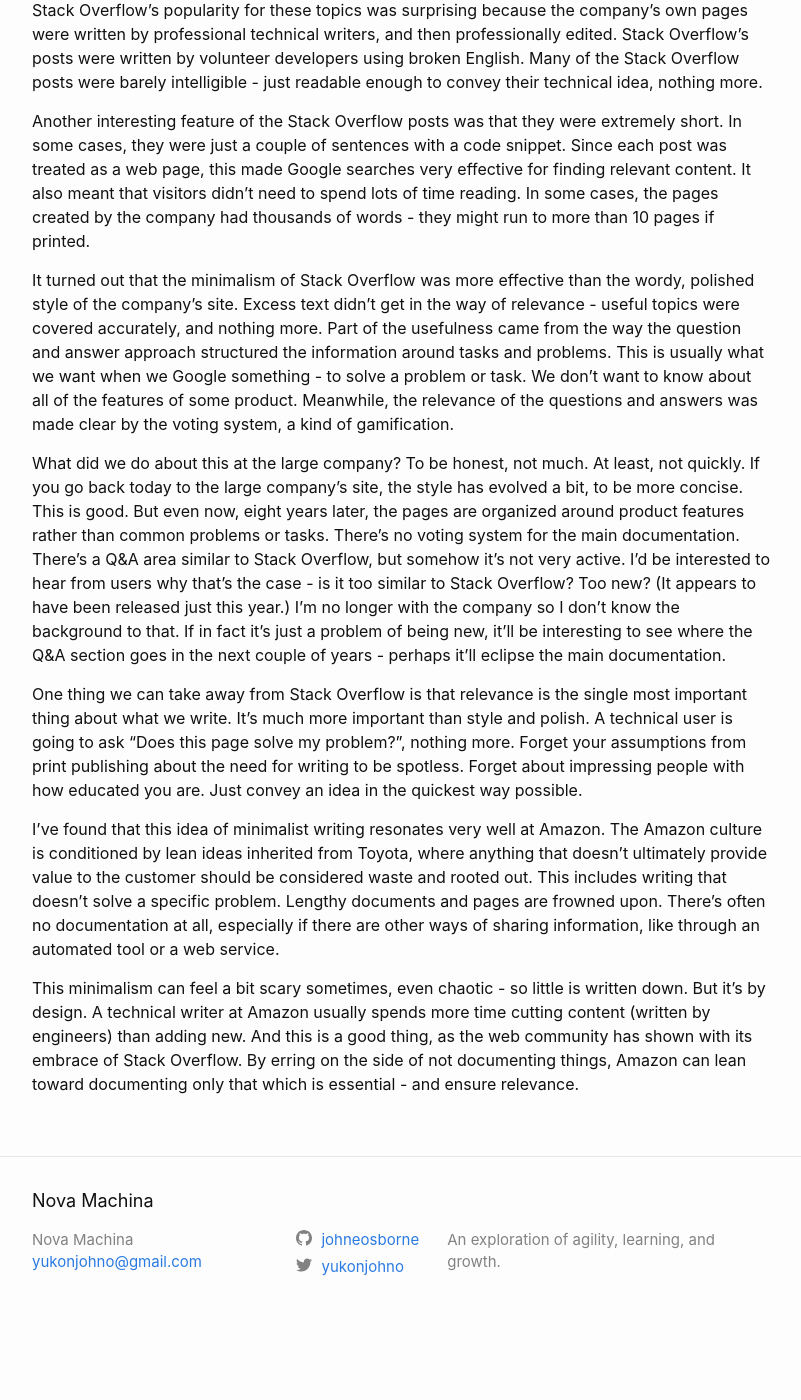
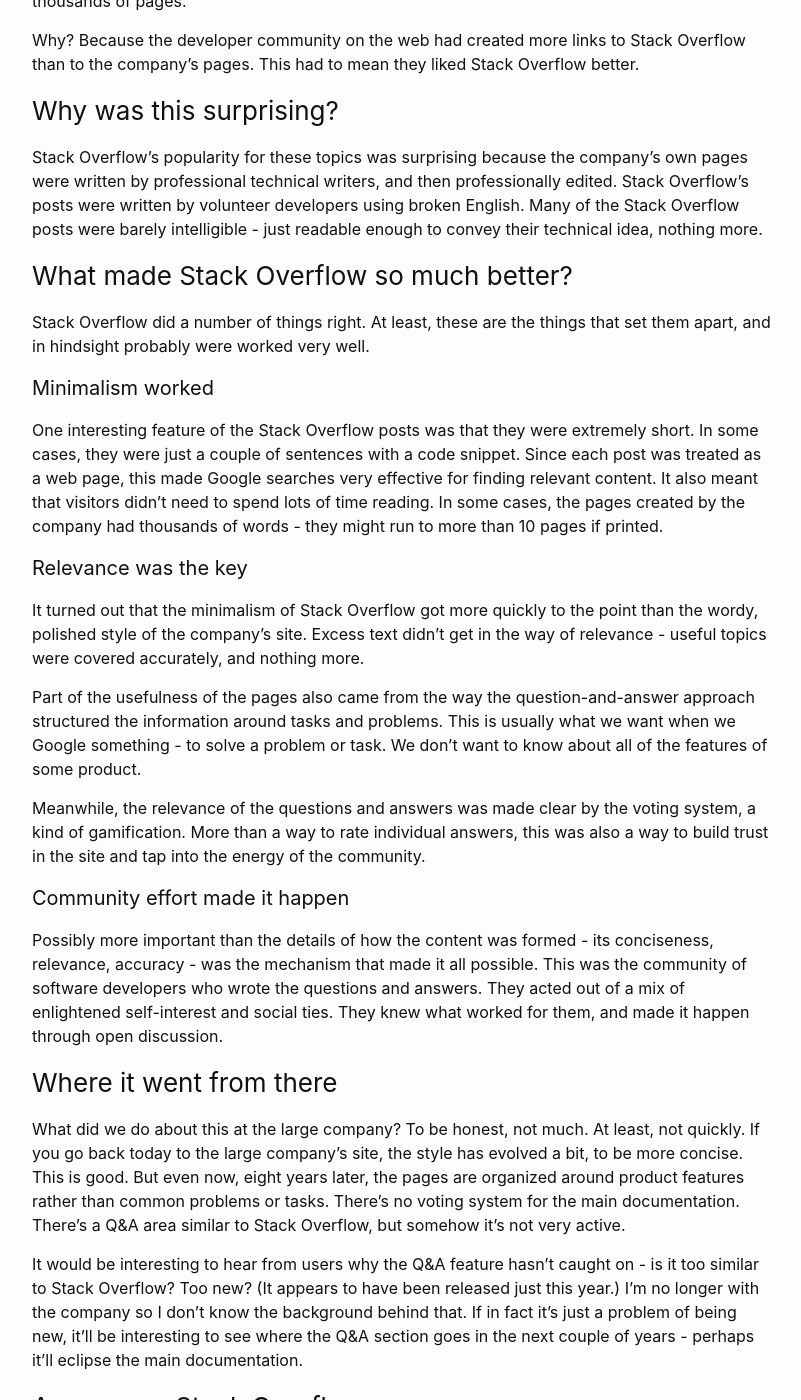
Before and after one commit to johneosborne/johneosborne.github.io, a Jekyll site: the page relevance/2020/12/18/stack-overflow-relevance.html, which Jekyll copies as it is, in a window 1280 px wide and 1400 px high, scrolled down 1076 px. Shown: the whole window, without its empty margins (238-1039 px from the left). Built offline with Jekyll 4.4.1, drawn with Linux system fonts in a browser that asks for light colours; before the commit the page ends 2415 px from its top, so only the background shows below that; some of the changed text lies outside the part shown.

Commit message:
added headings and content
Expanded on the community aspect

```diff
--- a/relevance/2020/12/18/stack-overflow-relevance.html
+++ b/relevance/2020/12/18/stack-overflow-relevance.html
@@ -51,23 +51,61 @@
 
 <!--more-->
 
-<p><img src="/images/stack-overflow.png" alt="Stack Overflow dominates" /></p>
+<p><img src="/images/stack-overflow.png" alt="Stack Overflow wins" /></p>
 
-<p>Back when data flowed from Google like lemonade from Rock Candy Mountain (before 2012), this large company was able to track the performance of it’s pages for specific terms that the pages were about. A team of us were also able to track the performance of competitors’ pages for the same terms. What we found was surprising: the top performer for the majority of terms was <a href="https://stackoverflow.com/">Stack Overflow</a>. The second most popular site was Wikipedia, and the company’s own pages usually didn’t rank on the first page of search results at all. This meant that when people searched for terms on Google that were related to the company’s pages, the top search results were dominated by Stack Overflow. This pattern held true across hundreds of search terms and tens of thousands of pages. Why? Because the developer community on the web had created more links to Stack Overflow than to the company’s pages, because they liked Stack Overflow better.</p>
+<h3 id="a-discovery">A discovery</h3>
+
+<p>Back when data flowed from Google like lemonade from Rock Candy Mountain (before 2012), this large company was able to track the performance of it’s pages for specific terms that the pages were about. A team of us were also able to track the performance of competitors’ pages for the same terms. What we found was surprising: the top performer for the majority of terms was <a href="https://stackoverflow.com/">Stack Overflow</a>. The second most popular site was Wikipedia, and the company’s own pages usually didn’t rank on the first page of search results at all. This meant that when people searched for terms on Google that were related to the company’s pages, the top search results were dominated by Stack Overflow. This pattern held true across hundreds of search terms and tens of thousands of pages.</p>
+
+<p>Why? Because the developer community on the web had created more links to Stack Overflow than to the company’s pages. This had to mean they liked Stack Overflow better.</p>
+
+<h3 id="why-was-this-surprising">Why was this surprising?</h3>
 
 <p>Stack Overflow’s popularity for these topics was surprising because the company’s own pages were written by professional technical writers, and then professionally edited. Stack Overflow’s posts were written by volunteer developers using broken English. Many of the Stack Overflow posts were barely intelligible - just readable enough to convey their technical idea, nothing more.</p>
 
-<p>Another interesting feature of the Stack Overflow posts was that they were extremely short. In some cases, they were just a couple of sentences with a code snippet. Since each post was treated as a web page, this made Google searches very effective for finding relevant content. It also meant that visitors didn’t need to spend lots of time reading. In some cases, the pages created by the company had thousands of words - they might run to more than 10 pages if  printed.</p>
+<h3 id="what-made-stack-overflow-so-much-better">What made Stack Overflow so much better?</h3>
 
-<p>It turned out that the minimalism of Stack Overflow was more effective than the wordy, polished style of the company’s site. Excess text didn’t get in the way of relevance - useful topics were covered accurately, and nothing more. Part of the usefulness came from the way the question and answer approach structured the information around tasks and problems. This is usually what we want when we Google something - to solve a problem or task. We don’t want to know about all of the features of some product. Meanwhile, the relevance of the questions and answers was made clear by the voting system, a kind of gamification.</p>
+<p>Stack Overflow did a number of things right. At least, these are the things that set them apart, and in hindsight probably were worked very well.</p>
 
-<p>What did we do about this at the large company? To be honest, not much. At least, not quickly. If you go back today to the large company’s site, the style has evolved a bit, to be more concise. This is good. But even now, eight years later, the pages are organized around product features rather than common problems or tasks. There’s no voting system for the main documentation. There’s a Q&amp;A area similar to Stack Overflow, but somehow it’s not very active. I’d be interested to hear from users why that’s the case - is it too similar to Stack Overflow? Too new? (It appears to have been released just this year.) I’m no longer with the company so I don’t know the background to that. If in fact it’s just a problem of being new, it’ll be interesting to see where the Q&amp;A section goes in the next couple of years - perhaps it’ll eclipse the main documentation.</p>
+<h4 id="minimalism-worked">Minimalism worked</h4>
+
+<p>One interesting feature of the Stack Overflow posts was that they were extremely short. In some cases, they were just a couple of sentences with a code snippet. Since each post was treated as a web page, this made Google searches very effective for finding relevant content. It also meant that visitors didn’t need to spend lots of time reading. In some cases, the pages created by the company had thousands of words - they might run to more than 10 pages if printed.</p>
+
+<h4 id="relevance-was-the-key">Relevance was the key</h4>
+
+<p>It turned out that the minimalism of Stack Overflow got more quickly to the point than the wordy, polished style of the company’s site. Excess text didn’t get in the way of relevance - useful topics were covered accurately, and nothing more.</p>
+
+<p>Part of the usefulness of the pages also came from the way the question-and-answer approach structured the information around tasks and problems. This is usually what we want when we Google something - to solve a problem or task. We don’t want to know about all of the features of some product.</p>
+
+<p>Meanwhile, the relevance of the questions and answers was made clear by the voting system, a kind of gamification. More than a way to rate individual answers, this was also a way to build trust in the site and tap into the energy of the community.</p>
+
+<h4 id="community-effort-made-it-happen">Community effort made it happen</h4>
+
+<p>Possibly more important than the details of how the content was formed - its conciseness, relevance, accuracy - was the mechanism that made it all possible. This was the community of software developers who wrote the questions and answers. They acted out of a mix of enlightened self-interest and social ties. They knew what worked for them, and made it happen through open discussion.</p>
+
+<h3 id="where-it-went-from-there">Where it went from there</h3>
+
+<p>What did we do about this at the large company? To be honest, not much. At least, not quickly. If you go back today to the large company’s site, the style has evolved a bit, to be more concise. This is good. But even now, eight years later, the pages are organized around product features rather than common problems or tasks. There’s no voting system for the main documentation. There’s a Q&amp;A area similar to Stack Overflow, but somehow it’s not very active.</p>
+
+<p>It would be interesting to hear from users why the Q&amp;A feature hasn’t caught on - is it too similar to Stack Overflow? Too new? (It appears to have been released just this year.) I’m no longer with the company so I don’t know the background behind that. If in fact it’s just a problem of being new, it’ll be interesting to see where the Q&amp;A section goes in the next couple of years - perhaps it’ll eclipse the main documentation.</p>
+
+<h3 id="amazon-vs-stack-overflow">Amazon vs Stack Overflow</h3>
 
 <p>One thing we can take away from Stack Overflow is that relevance is the single most important thing about what we write. It’s much more important than style and polish. A technical user is going to ask “Does this page solve my problem?”, nothing more. Forget your assumptions from print publishing about the need for writing to be spotless. Forget about impressing people with how educated you are. Just convey an idea in the quickest way possible.</p>
 
+<h4 id="lean--minimalist">Lean = minimalist</h4>
+
 <p>I’ve found that this idea of minimalist writing resonates very well at Amazon. The Amazon culture is conditioned by lean ideas inherited from Toyota, where anything that doesn’t ultimately provide value to the customer should be considered waste and rooted out. This includes writing that doesn’t solve a specific problem. Lengthy documents and pages are frowned upon. There’s often no documentation at all, especially if there are other ways of sharing information, like through an automated tool or a web service.</p>
 
-<p>This minimalism can feel a bit scary sometimes, even chaotic - so little is written down. But it’s by design. A technical writer at Amazon usually spends more time cutting content (written by engineers) than adding new. And this is a good thing, as the web community has shown with its embrace of Stack Overflow. By erring on the side of not documenting things, Amazon can lean toward documenting only that which is essential - and ensure relevance.</p>
+<p>This minimalism can feel a bit scary sometimes, even chaotic - so little is written down. But it’s by design. A technical writer at Amazon often spends more time cutting content (written by engineers) than adding new. And this is a good thing, as the web community has shown with its embrace of Stack Overflow. By erring on the side of not documenting things, Amazon can document only that which is essential - and ensure relevance.</p>
+
+<h4 id="open--community-effort">Open = community effort</h4>
+
+<p>Major internal platforms at Amazon are as open as Stack Overflow to collaboration. Everyone shares an enormous wiki with millions of pages, and nearly all of those pages can be commented and edited by anyone in the company who sees a need for a correction.</p>
+
+<p>Amazon also has an internal question and answer platform that  works much like Stack Overflow. It has the openness of the wiki, and includes the same sort of gamification and focus on problem solving.</p>
+
+<p>Overall, Amazon has fully embraced the Stack Overflow model - relevance made possible by being open to the broadest possible community of contributors.</p>
 
 
   </div><a class="u-url" href="/relevance/2020/12/18/stack-overflow-relevance.html" hidden></a>
```
